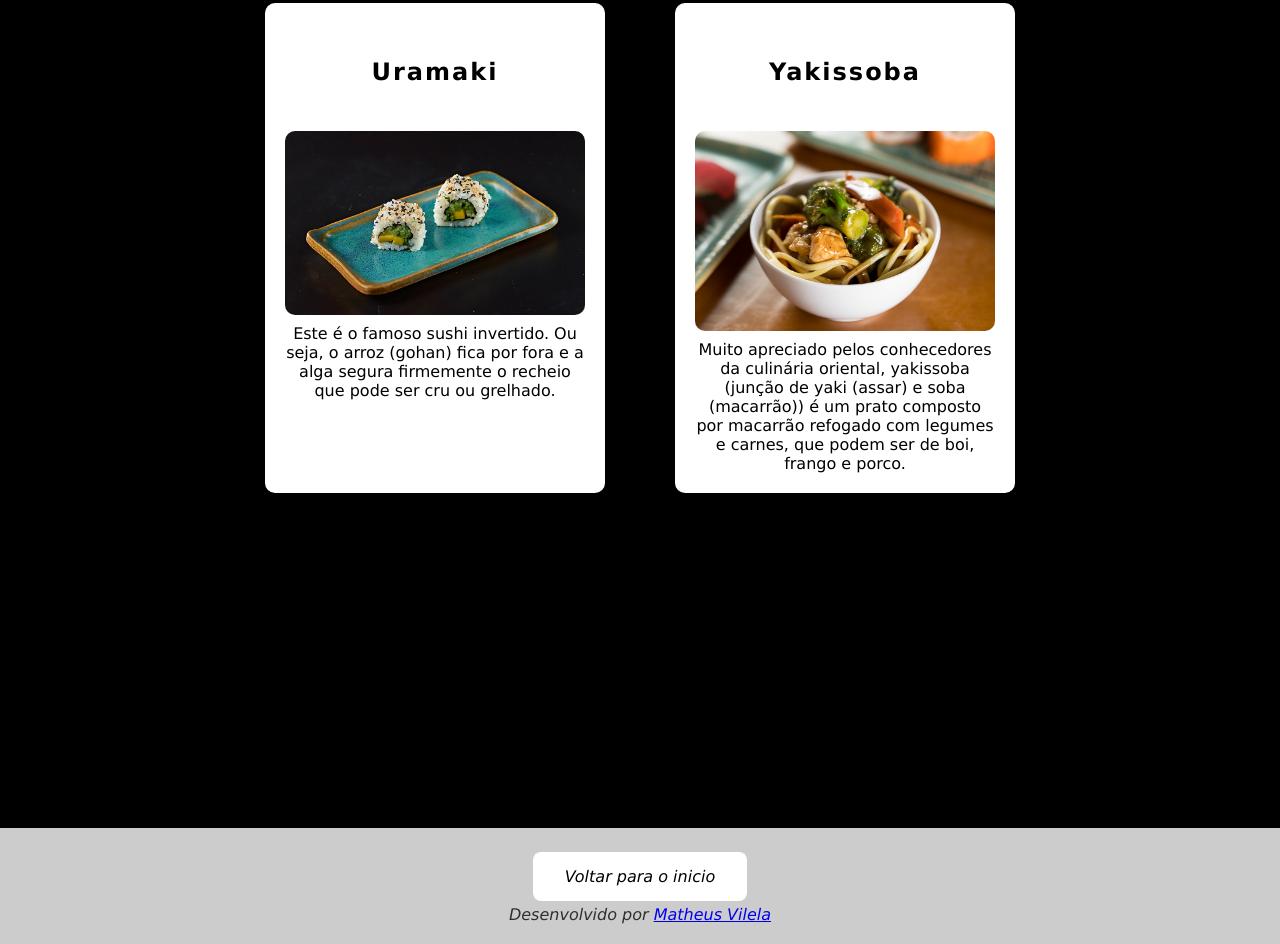
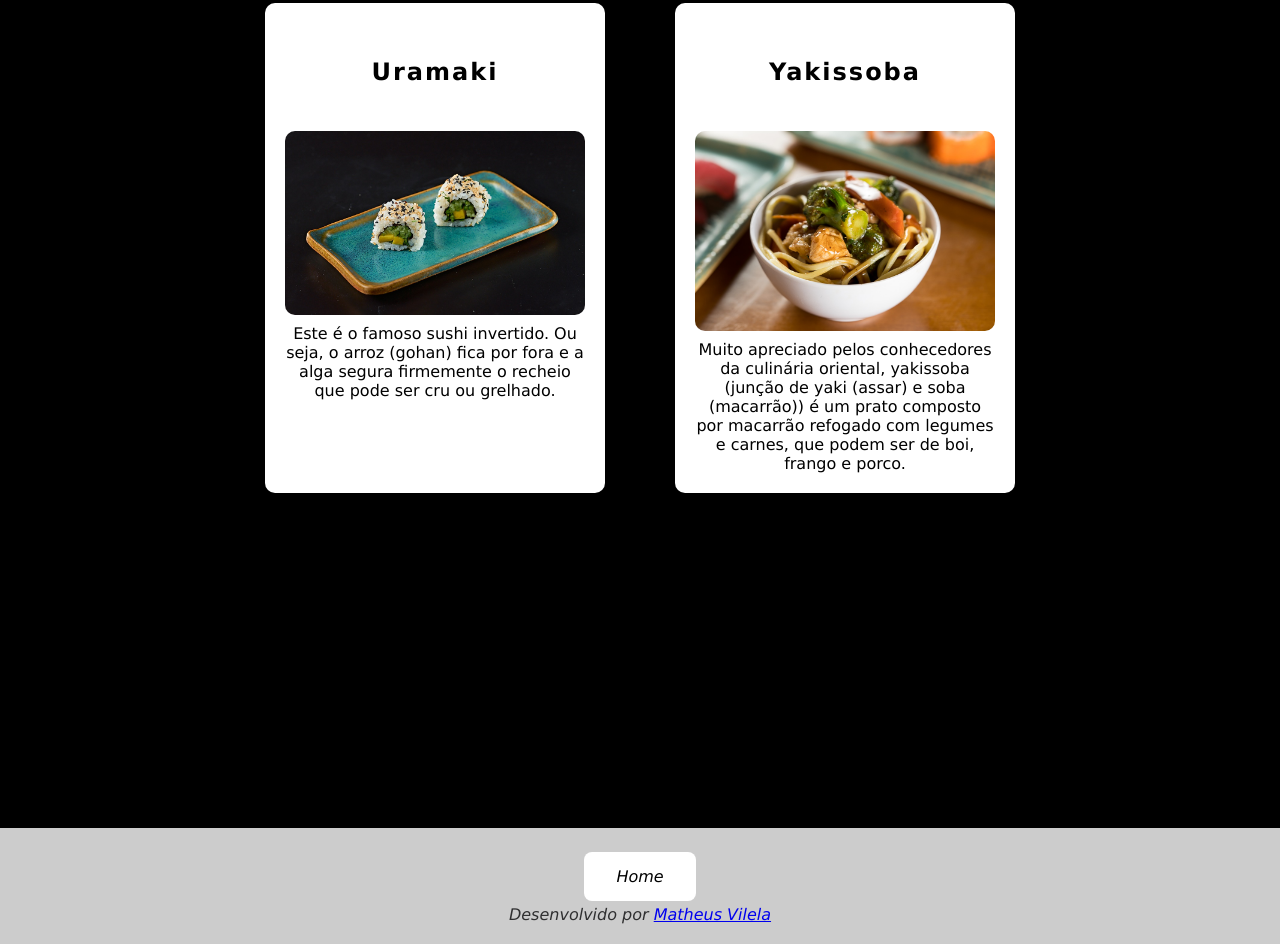
Before and after one commit to MSVilela/projeto-volta-ao-mundo, a plain HTML site: page culinaria.html in a window 1280 px wide. Shown: the part 1537-2481 px from the top of the page. Drawn offline with Linux system fonts and the light colour scheme.

Commit message:
Atualizado botao home

```diff
--- a/culinaria.html
+++ b/culinaria.html
@@ -73,7 +73,7 @@
         </section>
     </main>
     <footer>
-        <a href="index.html" class="botao">Voltar para o inicio</a>
+        <a href="index.html" class="botao">Home</a>
         <p>Desenvolvido por <a href="https://github.com/MSVilela">Matheus Vilela</a>
     </footer>
 </body>
```
Also changed, not shown: cultura.html (+1 -1 lines), pontos-turisticos.html (+1 -1 lines), regiao.html (+1 -1 lines).
